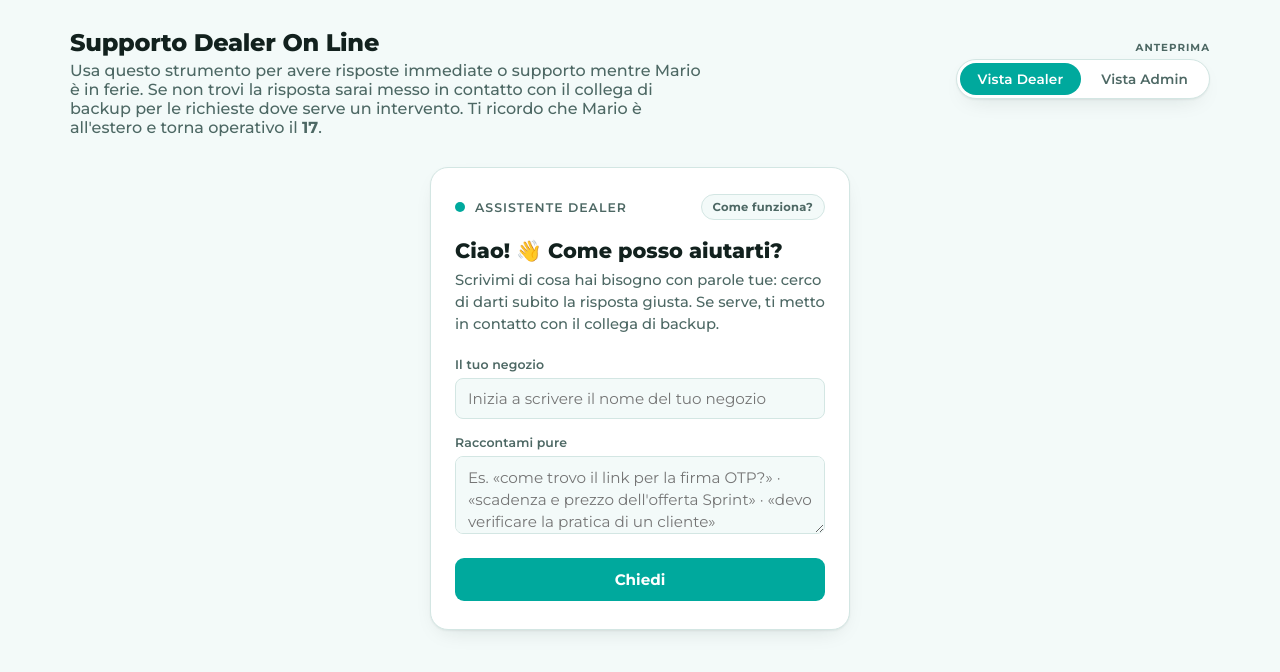
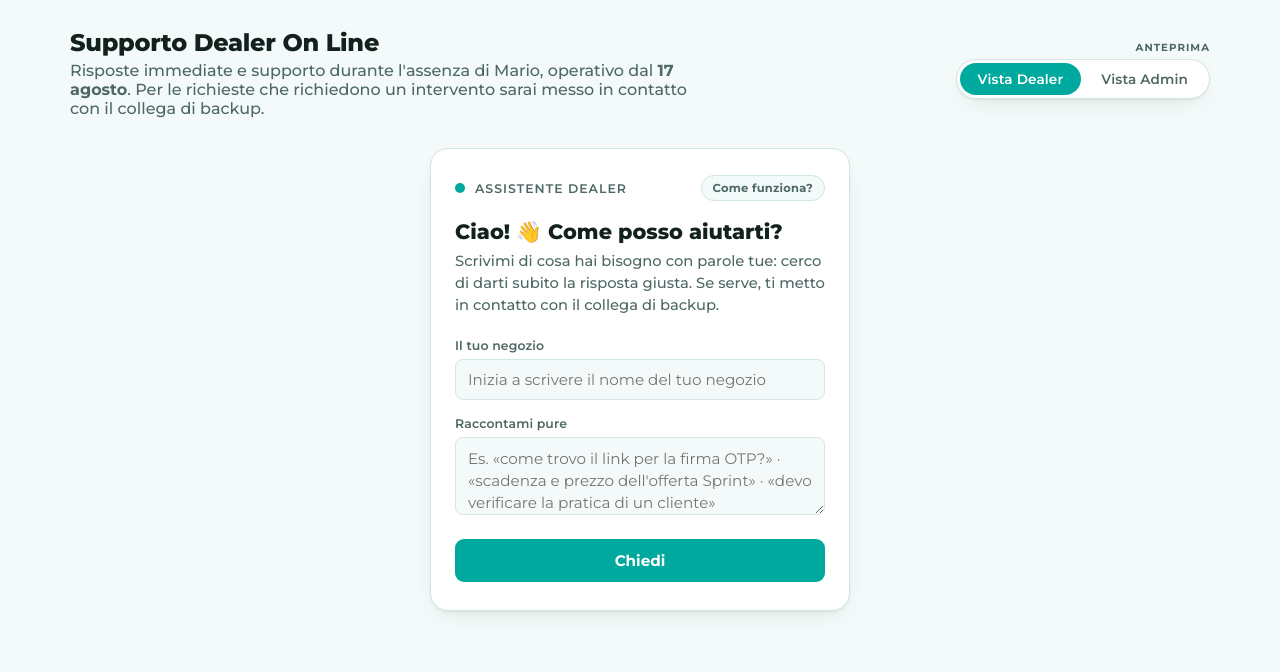
Before and after one commit to marioilgrande/supportodealer, a website: page index.html in a window 1280 px wide. Drawn offline with Linux system fonts and the light colour scheme.

Commit message:
Sottotitolo più breve e professionale con data 17 agosto

```diff
--- a/index.html
+++ b/index.html
@@ -357,7 +357,7 @@
   <div class="masthead">
     <div style="max-width:640px;">
       <h1>Supporto Dealer On Line</h1>
-      <p class="body-face">Usa questo strumento per avere risposte immediate o supporto mentre Mario è in ferie. Se non trovi la risposta sarai messo in contatto con il collega di backup per le richieste dove serve un intervento. Ti ricordo che Mario è all'estero e torna operativo il <b>17</b>.</p>
+      <p class="body-face">Risposte immediate e supporto durante l'assenza di Mario, operativo dal <b>17 agosto</b>. Per le richieste che richiedono un intervento sarai messo in contatto con il collega di backup.</p>
     </div>
     <div class="preview-switch">
       <span class="preview-switch-label">Anteprima</span>
```
